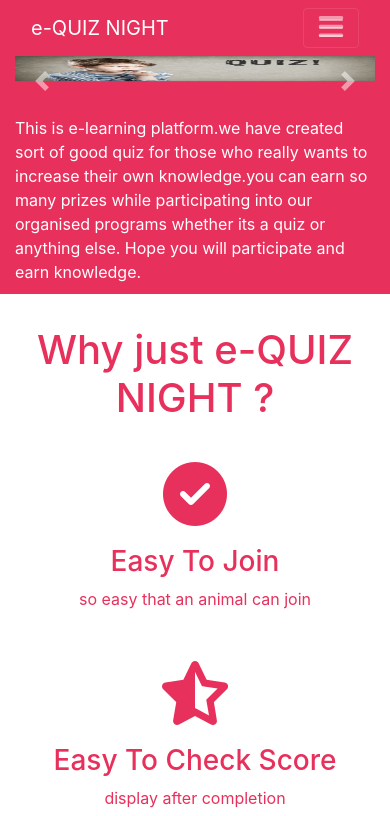
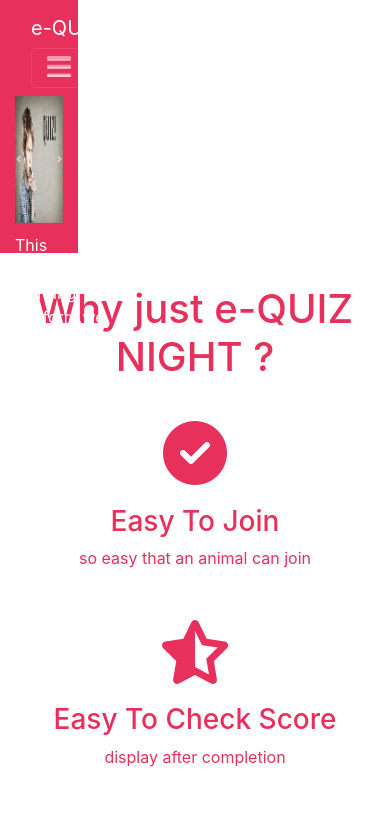
Before and after one commit to sanu123-new/e-quiz, a plain HTML site: page index.html in a window 390 px wide. Shown: the top 816 px of the page. Drawn offline with nearby package versions, Linux system fonts and the light colour scheme.

Commit message:
Update style.css

```diff
--- a/style.css
+++ b/style.css
@@ -191,12 +191,11 @@ body{
 
 
 }
-@media (max-width: 440px){
+@media (max-width: 1028px){
 	#header{
 		text-align:center;
+		width:20%;
+		height:30%
 	}
-	.carousel-item{
-		width:auto;
-		height:50px
-	}
+
 }
```
